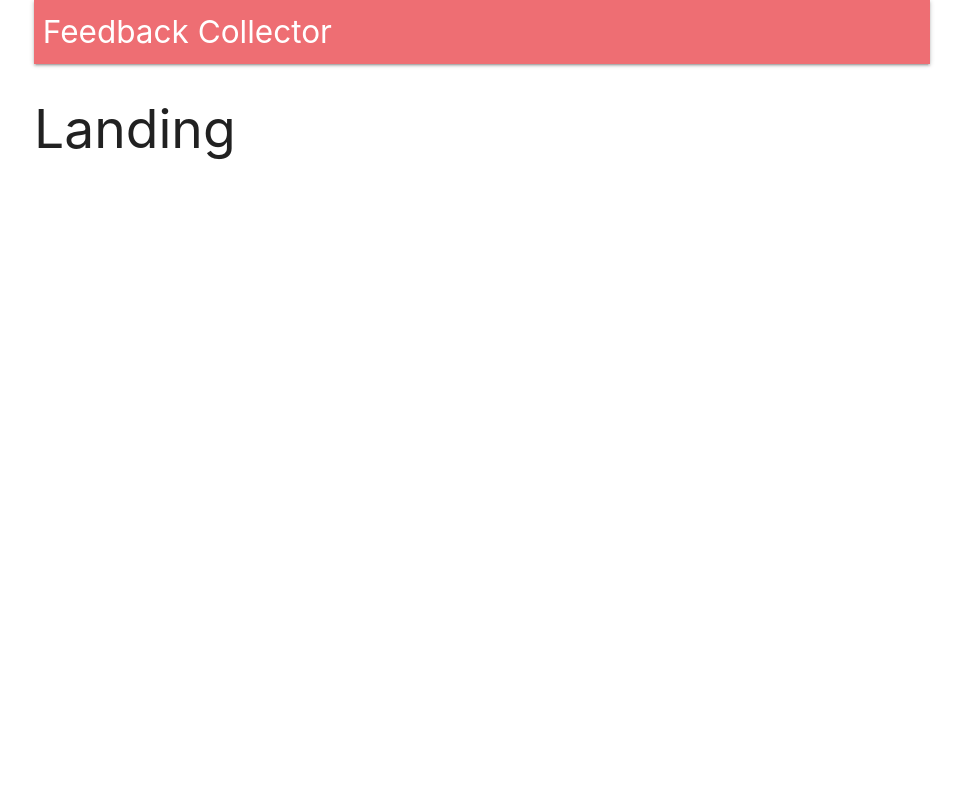
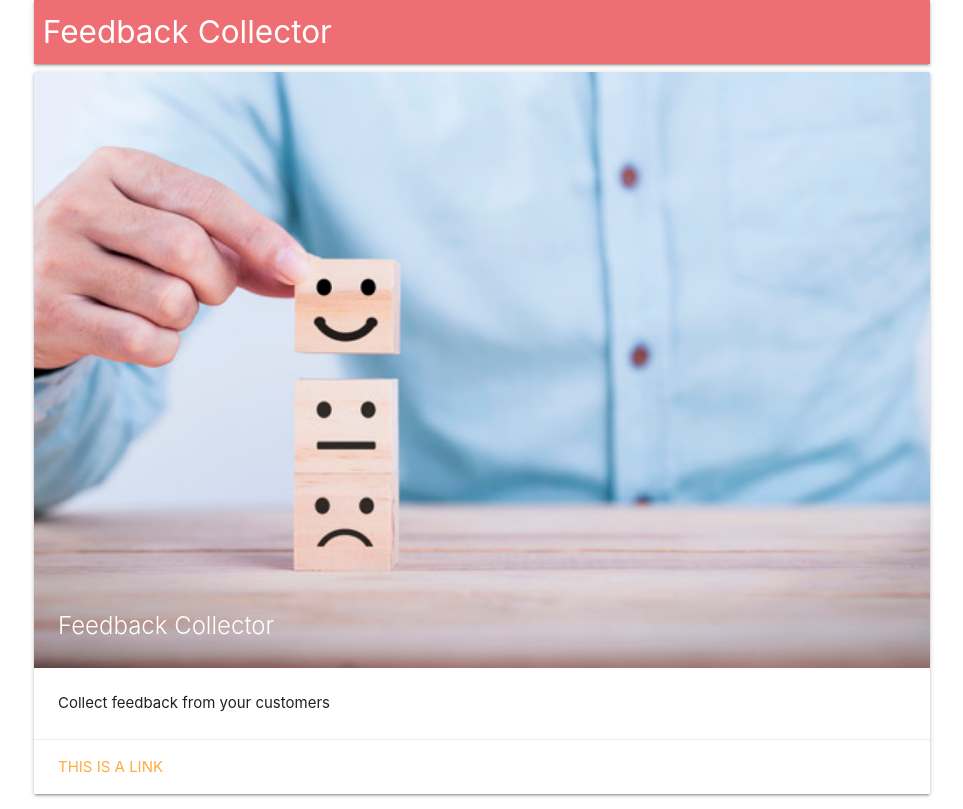
Before and after one commit to HubTicaBB/FeedbackCollector, a React (Create React App) app in the folder client/: page / in a window 1280 px wide. Shown: the whole page, without its empty margins (158-1121 px from the left). Built offline with nearby package versions, Linux system fonts and the light colour scheme; no server answers.

Commit message:
Create Landing component

```diff
--- a/client/src/components/App.js
+++ b/client/src/components/App.js
@@ -4,9 +4,9 @@ import { connect } from 'react-redux';
 import * as actions from '../actions';
 
 import Header from "./Header";
+import Landing from "./Landing";
 const Dashboard = () => <h2>Dashboard</h2>;
 const SurveyNew = () => <h2>SurveyNew</h2>;
-const Landing = () => <h2>Landing</h2>;
 
 class App extends Component {
   componentDidMount() {
--- a/client/src/components/Header.js
+++ b/client/src/components/Header.js
@@ -21,7 +21,7 @@ class Header extends Component {
     return (
       <nav>
         <div class="nav-wrapper">
-          <a href="#" class="left brand-logo">&nbsp;Feedback Collector</a>
+          <a href="/" class="left brand-logo">&nbsp;Feedback Collector</a>
           <ul id="nav-mobile" class="right hide-on-med-and-down">
             {this.renderContent()}
           </ul>
--- /dev/null
+++ b/client/src/components/Landing.js
@@ -0,0 +1,22 @@
+import React from "react";
+
+const Landing = () => {
+  return(
+    <div>
+      <div className="card">
+        <div className="card-image">
+          <img src="./banner.jpg" alt="banner" />
+          <span className="card-title">Feedback Collector</span>
+        </div>
+        <div className="card-content">
+          <p>Collect feedback from your customers</p>
+        </div>
+        <div className="card-action">
+          <a href="#">This is a link</a>
+        </div>
+      </div>
+    </div>
+  );
+};
+
+export default Landing;
```
Also changed, not shown: client/public/banner.jpg (added).
